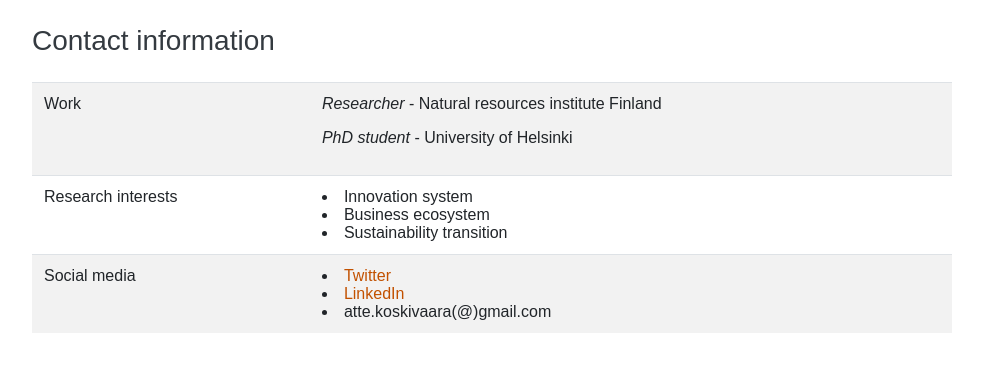
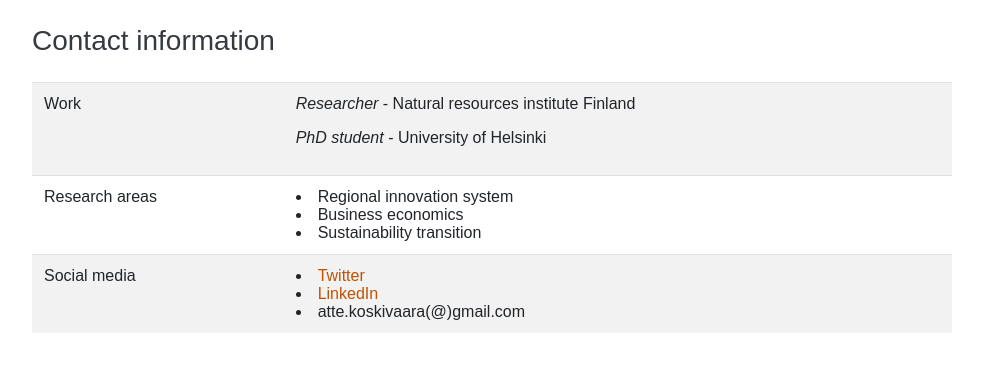
Before and after one commit to attekoskivaara/myownsite, a Django app: page /contact in a window 1280 px wide. Shown: the part 56-428 px from the top of the page, without its empty margins (148-1131 px from the left). Run offline with Django 3.2, Linux system fonts and the light colour scheme; parts of the project's set-up code (start-up, migrations or seed data) failed here and were passed over; some libraries are stand-ins or nearby versions.

Commit message:
updated main page <article> color and contact table

```diff
--- a/templates/contact.html
+++ b/templates/contact.html
@@ -19,10 +19,10 @@ vertical-align: middle;
               <td>Work</td>
               <td><p><i>Researcher</i> - Natural resources institute Finland</p><p><i>PhD student</i> - University of Helsinki</p></td>
             </tr>
-              <td>Research interests</td>
+              <td>Research areas</td>
               <td>
-                <li>Innovation system</li>
-                <li>Business ecosystem</li>
+                <li>Regional innovation system</li>
+                <li>Business economics</li>
                 <li>Sustainability transition</li>
               </td>
             </tr>
```
Also changed, not shown: templates/index.html (+14 -6 lines).
